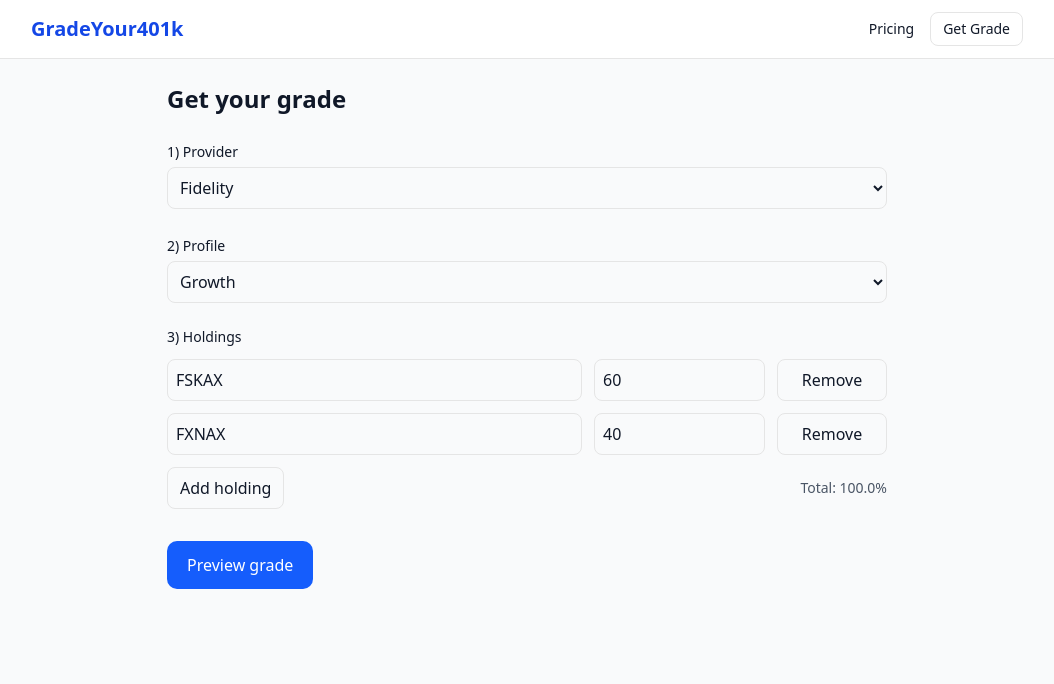
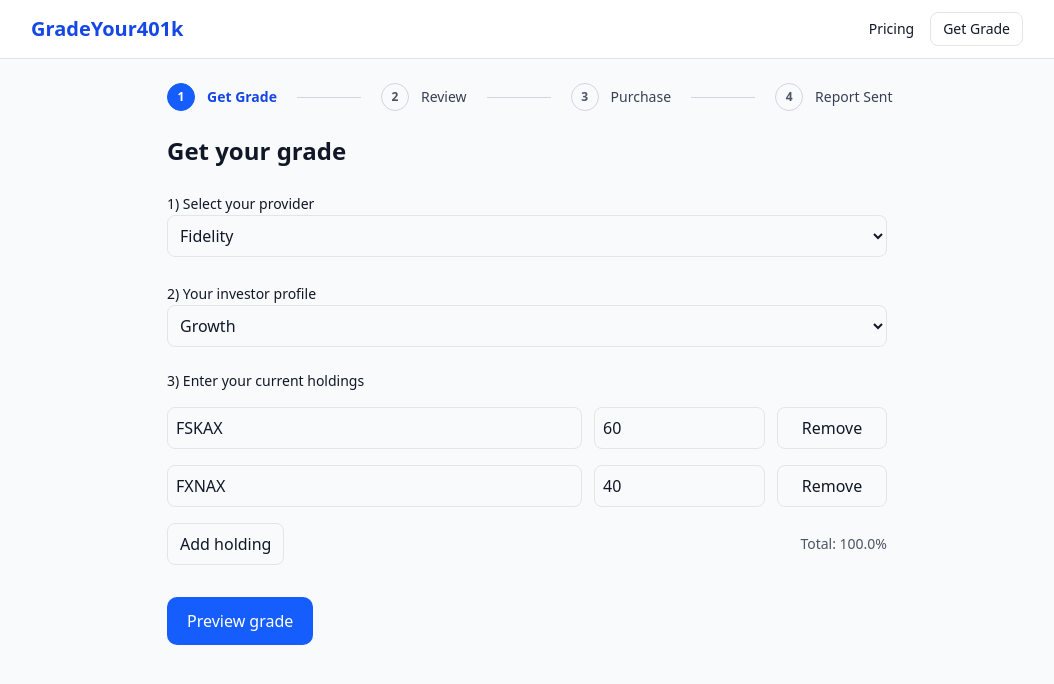
Before and after one commit to rremling/gradeyour401k, a Next.js app: page /grade/new in a window 1280 px wide. Shown: the top 684 px of the page, without its empty margins (113-1167 px from the left). Built offline with nearby package versions, Linux system fonts and the light colour scheme.

Commit message:
Update page.tsx

```diff
--- a/src/app/grade/new/page.tsx
+++ b/src/app/grade/new/page.tsx
@@ -7,6 +7,7 @@
 type InvestorProfile = "Aggressive Growth" | "Growth" | "Balanced";
 type Holding = { symbol: string; weight: number };
 
+// Map internal provider key -> display name for DB/PDF
 const PROVIDER_DISPLAY: Record<string, string> = {
   fidelity: "Fidelity",
   vanguard: "Vanguard",
@@ -18,10 +19,63 @@
   other: "Other",
 };
 
+// Simple, hook-less stepper (client-safe)
+function Stepper({ current = 1 }: { current?: 1 | 2 | 3 | 4 }) {
+  const steps = [
+    { n: 1, label: "Get Grade" },
+    { n: 2, label: "Review" },
+    { n: 3, label: "Purchase" },
+    { n: 4, label: "Report Sent" },
+  ] as const;
+
+  return (
+    <div className="w-full mb-6">
+      <ol className="flex items-center gap-3 text-sm">
+        {steps.map((s, idx) => {
+          const isActive = s.n === current;
+          const isComplete = s.n < current;
+          return (
+            <li key={s.n} className="flex items-center gap-3">
+              <div
+                className={[
+                  "flex h-7 w-7 items-center justify-center rounded-full border text-xs font-semibold",
+                  isActive
+                    ? "border-blue-600 bg-blue-600 text-white"
+                    : isComplete
+                    ? "border-blue-600 text-blue-600"
+                    : "border-gray-300 text-gray-600",
+                ].join(" ")}
+              >
+                {s.n}
+              </div>
+              <span
+                className={[
+                  "whitespace-nowrap",
+                  isActive ? "font-semibold text-blue-700" : "text-gray-700",
+                ].join(" ")}
+              >
+                {s.label}
+              </span>
+              {idx < steps.length - 1 && (
+                <div
+                  className={[
+                    "mx-2 h-px w-10 md:w-16",
+                    isComplete ? "bg-blue-600" : "bg-gray-300",
+                  ].join(" ")}
+                />
+              )}
+            </li>
+          );
+        })}
+      </ol>
+    </div>
+  );
+}
+
 export default function NewGradePage() {
   const router = useRouter();
 
-  // ——— Your existing state (adjust defaults as you like) ———
+  // State (restore your earlier defaults if you prefer)
   const [provider, setProvider] = useState("fidelity");
   const [profile, setProfile] = useState<InvestorProfile>("Growth");
   const [rows, setRows] = useState<Holding[]>([
@@ -33,7 +87,6 @@
     () => rows.reduce((s, r) => s + (Number(r.weight) || 0), 0),
     [rows]
   );
-
   const canSubmit = provider && Math.abs(total - 100) < 0.1;
 
   function addRow() {
@@ -55,10 +108,7 @@
     );
   }
 
-  // ——— Save + navigate helpers ———
-  const [saving, setSaving] = useState(false);
-  const [saveError, setSaveError] = useState<string | null>(null);
-
+  // Old computeGrade style (feel free to drop your previous logic back in)
   function computeGrade(profileInput: InvestorProfile, totalWeight: number): number {
     const base =
       profileInput === "Aggressive Growth" ? 4.5 : profileInput === "Balanced" ? 3.8 : 4.1;
@@ -66,6 +116,9 @@
     const grade = Math.max(1, Math.min(5, Math.round((base - penalty) * 2) / 2));
     return grade;
   }
+
+  const [saving, setSaving] = useState(false);
+  const [saveError, setSaveError] = useState<string | null>(null);
 
   async function savePreviewAndGo(args: {
     provider: string;
@@ -99,7 +152,7 @@
         throw new Error(data?.error || "Could not save preview");
       }
 
-      const id = String(data.id);
+      const id = String(data.id); // may be UUID
       if (typeof window !== "undefined") {
         localStorage.setItem("gy4k_preview_id", id);
       }
@@ -120,7 +173,7 @@
       .filter((r) => r.symbol && !Number.isNaN(r.weight));
 
     const base = computeGrade(profile, total);
-    const adjusted = base;
+    const adjusted = base; // you can re-apply your earlier adjustments here
 
     await savePreviewAndGo({
       provider,
@@ -131,15 +184,17 @@
     });
   }
 
-  // ——— UI (keep your existing layout; this is minimal) ———
   return (
     <main className="mx-auto max-w-3xl p-6 space-y-6">
+      <Stepper current={1} />
+
       <h1 className="text-2xl font-bold">Get your grade</h1>
 
-      <section>
-        <label className="text-sm font-medium">1) Provider</label>
+      {/* Provider */}
+      <section className="space-y-2">
+        <label className="text-sm font-medium">1) Select your provider</label>
         <select
-          className="w-full border rounded-md p-2 mt-1"
+          className="w-full border rounded-md p-2"
           value={provider}
           onChange={(e) => setProvider(e.target.value)}
         >
@@ -154,21 +209,23 @@
         </select>
       </section>
 
-      <section>
-        <label className="text-sm font-medium">2) Profile</label>
+      {/* Profile */}
+      <section className="space-y-2">
+        <label className="text-sm font-medium">2) Your investor profile</label>
         <select
-          className="w-full border rounded-md p-2 mt-1"
+          className="w-full border rounded-md p-2"
           value={profile}
           onChange={(e) => setProfile(e.target.value as InvestorProfile)}
         >
-          <option>Aggressive Growth</option>
-          <option>Growth</option>
-          <option>Balanced</option>
+          <option value="Aggressive Growth">Aggressive Growth</option>
+          <option value="Growth">Growth</option>
+          <option value="Balanced">Balanced</option>
         </select>
       </section>
 
-      <section className="space-y-3">
-        <div className="text-sm font-medium">3) Holdings</div>
+      {/* Holdings */}
+      <section className="space-y-4">
+        <div className="text-sm font-medium">3) Enter your current holdings</div>
         {rows.map((row, i) => (
           <div key={i} className="grid grid-cols-12 gap-3">
             <input
```
